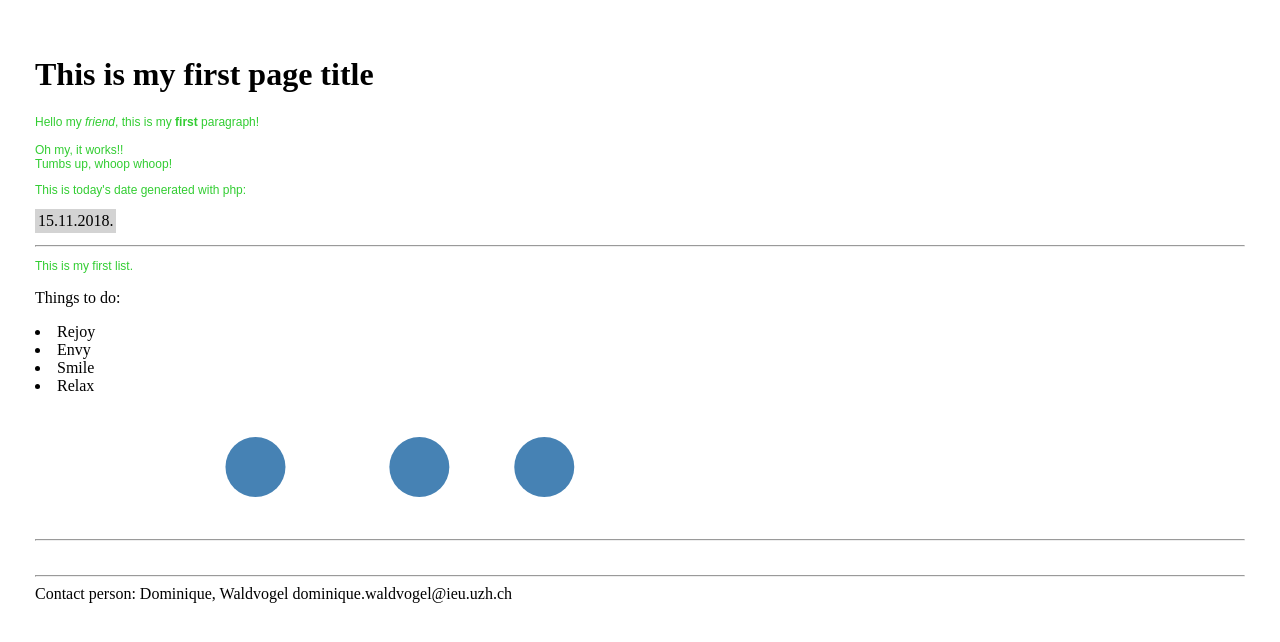
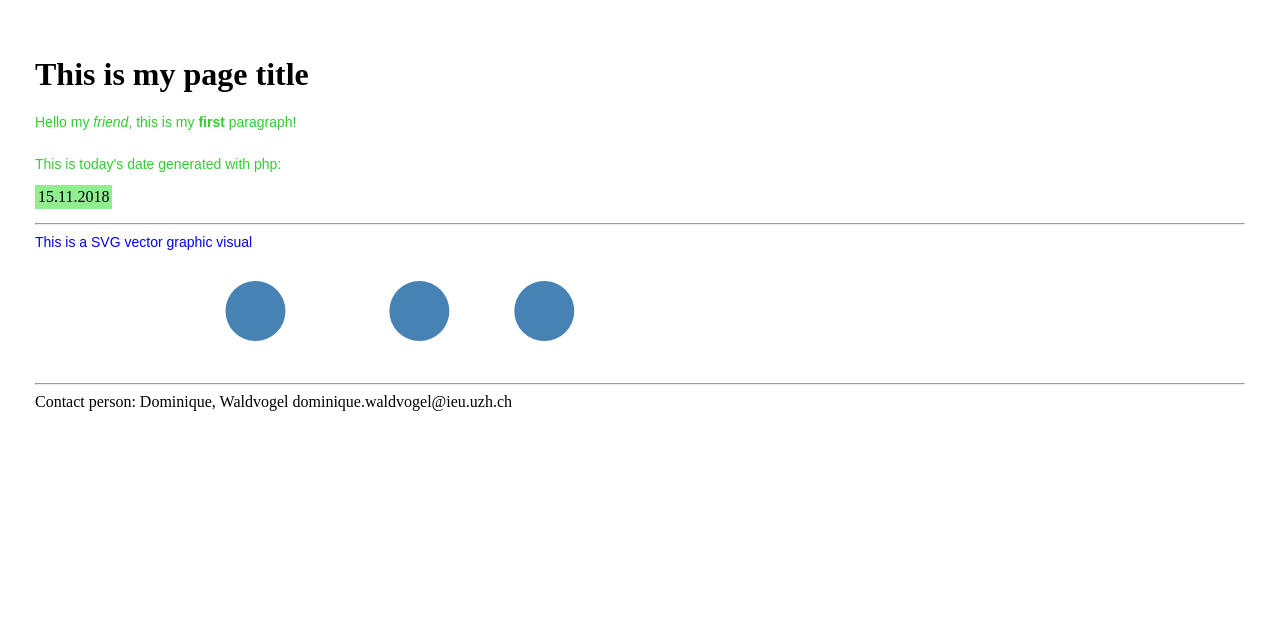
Before and after one commit to wdomi/MyApp, a PHP site: page / in a window 1280 px wide. Shown: the top 642 px of the page. Run offline with PHP 8.4, Linux system fonts and the light colour scheme.

Commit message:
simplified example file

```diff
--- a/index.php
+++ b/index.php
@@ -8,7 +8,7 @@
     <head>
         <meta charset="UTF-8">
 
-        <title>This is my Homepage</title>
+        <title>This is my Webpage</title>
 
         <!-- // + ---------- Upload files (CSS, JavaScript, PHP,...) ---------- -->
         <script type="text/javascript" src="d3.min.js">
@@ -28,9 +28,16 @@
 
             p {
                 font-family: sans-serif;
-                font-size: 12px;
+                font-size: 14px;
                 line-height: 14px;
                 color: limegreen;
+            }
+
+            p2 {
+                font-family: sans-serif;
+                font-size: 14px;
+                line-height: 14px;
+                color: blue;
             }
         </style>
 
@@ -38,23 +45,18 @@
 
     <body>
 
-        <h1> This is my first page title </h1>
+        <h1> This is my page title </h1>
 
         <p> Hello my <em>friend</em>, this is my <strong>first</strong> paragraph!
             <br> <br>
-
-            <?php # ----- This is my first PHP element -----
-            echo 'Oh my, it works!!', '<br>', 'Tumbs up, whoop whoop!';
-            ?>
-
         </p>
 
         <p> This is today's date generated with php:
-            <table bgcolor='lightgrey'>
+            <table bgcolor='lightgreen'>
                 <tr>
                     <td>
                         <?php
-                        echo date('d.m.Y'), '.';  // this gives today's date in PHP
+                        echo date('d.m.Y');  // this gives today's date in PHP
                         ?>
                     </td>
                 </tr>
@@ -63,15 +65,7 @@
 
         <hr> <!-- --------------- this is a line ----------------------- -->
 
-        <p> This is my first list.
-            <dl> Things to do:</dl>
-            <li> Rejoy</li>
-            <li> Envy </li>
-            <li> Smile </li>
-            <li> Relax </li>
-        </p>
-
-        <!-- My first SVG vector graphic visual -->
+        <p2> This is a SVG vector graphic visual <br>
             <svg width="720" height="120">
                 <circle cx="40" cy="60" r="10"></circle>
                 <circle cx="80" cy="60" r="10"></circle>
@@ -86,13 +80,12 @@
                     return Math.random() * 720;
                 });
             </script>
+        </p2>
 
-        <hr> <!-- --------------- this is a line ----------------------- -->
-        <?php include('conf/config.php'); ?>
+        <?php
+        include 'element_footer.php';
+        ?>
 
     </body>
 
-    <?php include 'element_footer.php' ?>
-
-
 </html>
```
Lines whose indentation alone changed are shown as unchanged.
